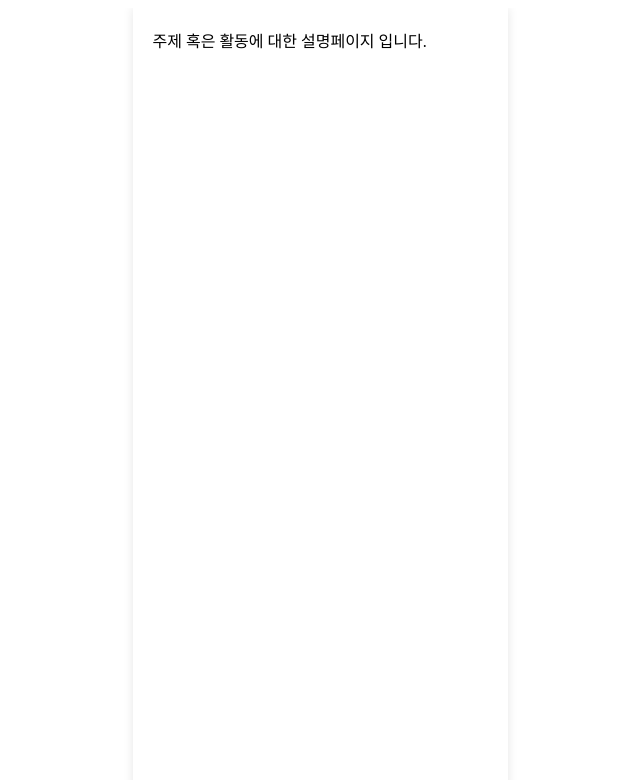
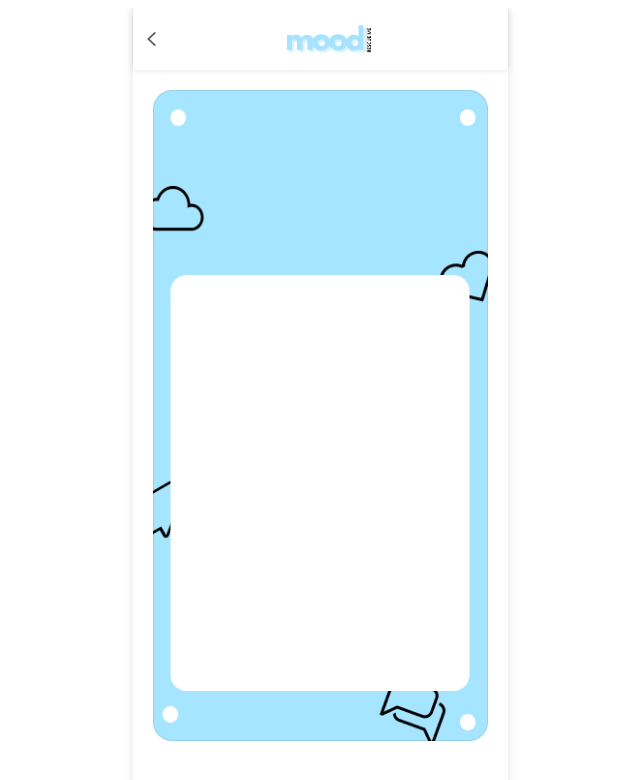
Before and after one commit to yuunhae/mood_frontend, a React (Create React App) app: page /topicdetail in a window 1280 px wide. Shown: the top 780 px of the page, without its empty margins (320-960 px from the left). Built offline with nearby package versions, Linux system fonts and the light colour scheme; a web font is replaced by a local one.

Commit message:
feat: 토픽 상세 페이지 구현 및 연결 - TopicDetail 페이지 컴포넌트 신규 구현 - TopicResult에서 TopicDetail로의 네비게이션 로직 추가 style: 토픽 리스트 클릭 영역 커서 스타일 개선 - ContentContainer 컴포넌트에 cursor: pointer 스타일 추가

```diff
--- a/src/pages/TopicDetail.jsx
+++ b/src/pages/TopicDetail.jsx
@@ -1,9 +1,69 @@
 import React from 'react'
 import { PageContainer } from '../components/Layout'
+import Header from '../components/Header'
+import styled from 'styled-components'
+import { useLocation } from 'react-router-dom'
+import TopicDetailCard from '../assets/images/TopicDetailCard.png'
+
+const DetailCardWrapper = styled.div`
+  width: 335px;
+  height: 651px;
+  position: relative;
+  background-image: url(${TopicDetailCard});
+  background-size: cover;
+  background-position: center;
+  background-repeat: no-repeat;
+  display: flex;
+  flex-direction: column;
+  align-items: center;
+`
+
+const TopicTitle = styled.div`
+  font-size: 24px;
+  font-family: ${({ theme }) => theme.fonts.extrabold};
+  margin-top: 81px;
+  text-align: center;
+  padding: 0 20px;
+  word-break: keep-all;
+`
+
+const DescriptionBox = styled.div`
+  width: 299px;
+  height: 416px;
+  background-color: #FFFFFF;
+  border-radius: 16px;
+  padding: 24px;
+  box-sizing: border-box;
+  overflow-y: auto;
+  position: absolute;
+  bottom: 50px;
+  left: 50%;
+  transform: translateX(-50%);
+`
+
+const Description = styled.div`
+  font-size: 16px;
+  line-height: 1.6;
+  white-space: pre-wrap;
+  word-break: keep-all;
+`
 
 function TopicDetail() {
+  const location = useLocation();
+  const { title, description } = location.state || {};
+
   return (
-    <PageContainer>주제 혹은 활동에 대한 설명페이지 입니다.</PageContainer>
+    <>
+      <Header />
+      <PageContainer>
+        <DetailCardWrapper>
+          <TopicTitle>{title}</TopicTitle>
+          <DescriptionBox>
+            <Description>{description}</Description>
+          </DescriptionBox>
+        </DetailCardWrapper>
+      </PageContainer>
+    </>
   )
 }
 
--- a/src/pages/TopicResult.jsx
+++ b/src/pages/TopicResult.jsx
@@ -39,6 +39,7 @@ const ContentContainer = styled.div`
     align-items: center;
     justify-content: space-between; //수정
     margin: 10px 0px;
+    cursor: pointer;
 `
 
 const SubTitle = styled.div`
@@ -128,6 +129,15 @@ function TopicResult() {
       makeTopic();
     }
 
+    const handleTopicClick = (topic, description) => {
+      navigate('/topicdetail', {
+        state: {
+          title: topic,
+          description: description
+        }
+      });
+    };
+
     // 더미데이터
     // const topicData = {
     //   "conversationTopicInfoResDtos": [
@@ -165,7 +175,9 @@ function TopicResult() {
             {topicData && topicData.conversationTopicInfoResDtos.map((item, index) => {
               return (
                 <div key={item.topic}>
-                <ContentContainer>
+                  <ContentContainer
+                    onClick={() => handleTopicClick(item.topic, item.description)}
+                  >
                     <RankImg src={ImgNumber[index]} />
                     <Topic>{item.topic}</Topic>
                     <ArrowImg src={ForwardArrow} />
@@ -183,14 +195,16 @@ function TopicResult() {
           </SubTitle>
           {activitydata && activitydata.suggestedActivityInfoResDtos.map((item, index) => {
             return (
-            <>
-              <ContentContainer>
+              <React.Fragment key={item.activity}>
+                <ContentContainer
+                  onClick={() => handleTopicClick(item.activity, item.description)}
+                >
                   <RankImg src={ImgNumber[index]} />
                   <Topic>{item.activity}</Topic>
                   <ArrowImg src={ForwardArrow} />
                 </ContentContainer>
                 <Divider />
-            </>
+              </React.Fragment>
             )
           })}
           </Container>
```
Also changed, not shown: src/assets/images/TopicDetailCard.png (added). Lines whose indentation alone changed are shown as unchanged.
